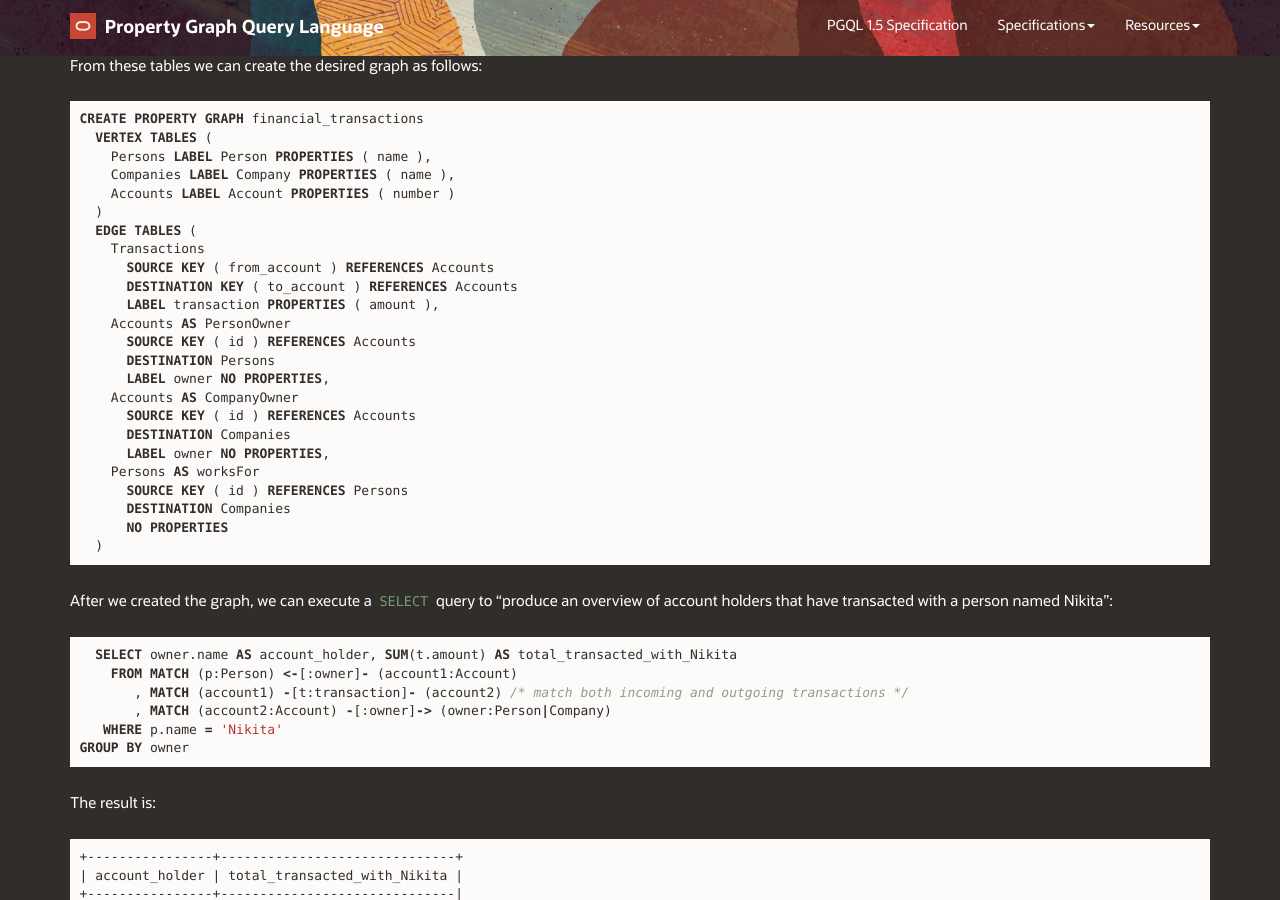
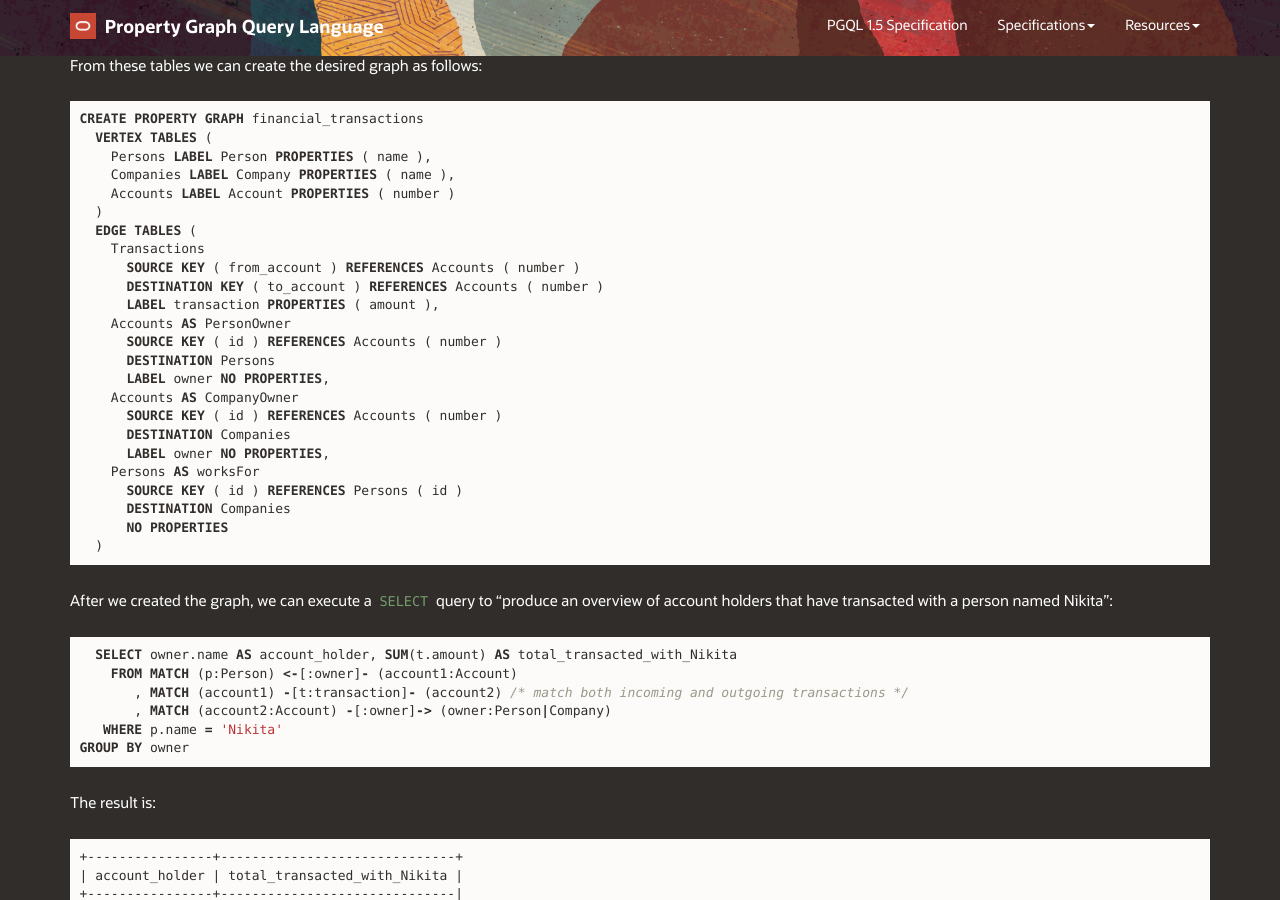
Before and after one commit to oracle/pgql-lang, a Jekyll site: the page built from index.md, in a window 1280 px wide and 900 px high, scrolled down 1573 px. Built offline with Jekyll 4.4.1, drawn with Linux system fonts in a browser that asks for light colours; nearby versions of some CDN libraries; comment, search, counter and statistics services are not loaded.

Commit message:
add missing keys

```diff
--- a/index.md
+++ b/index.md
@@ -50,19 +50,19 @@ CREATE PROPERTY GRAPH financial_transactions
   )
   EDGE TABLES (
     Transactions
-      SOURCE KEY ( from_account ) REFERENCES Accounts
-      DESTINATION KEY ( to_account ) REFERENCES Accounts
+      SOURCE KEY ( from_account ) REFERENCES Accounts ( number )
+      DESTINATION KEY ( to_account ) REFERENCES Accounts ( number )
       LABEL transaction PROPERTIES ( amount ),
     Accounts AS PersonOwner
-      SOURCE KEY ( id ) REFERENCES Accounts
+      SOURCE KEY ( id ) REFERENCES Accounts ( number )
       DESTINATION Persons
       LABEL owner NO PROPERTIES,
     Accounts AS CompanyOwner
-      SOURCE KEY ( id ) REFERENCES Accounts
+      SOURCE KEY ( id ) REFERENCES Accounts ( number )
       DESTINATION Companies
       LABEL owner NO PROPERTIES,
     Persons AS worksFor
-      SOURCE KEY ( id ) REFERENCES Persons
+      SOURCE KEY ( id ) REFERENCES Persons ( id )
       DESTINATION Companies
       NO PROPERTIES
   )
```
